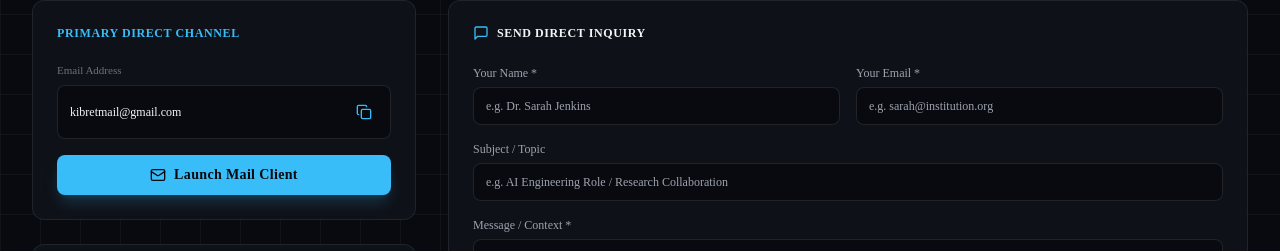
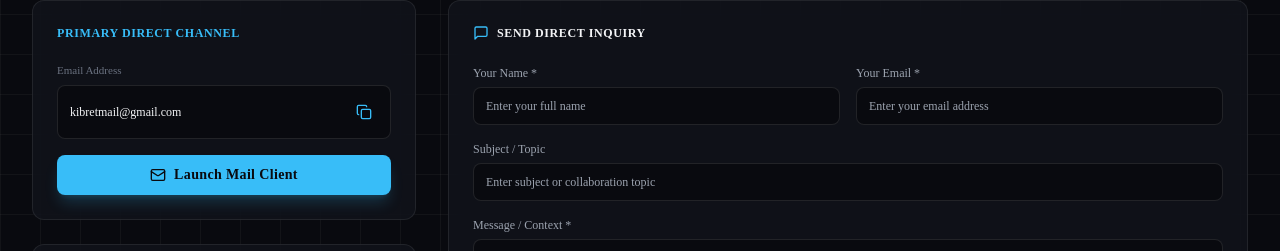
Before and after one commit to kibretmulugeta/kibret-mulugeta-portfolio, a Next.js app: page /contact in a window 1280 px wide. Shown: the part 306-557 px from the top of the page. Built offline with nearby package versions, Linux system fonts and the light colour scheme.

Commit message:
Verify 100% authentic data integrity across all profile, research, and project schemas

```diff
--- a/src/app/contact/page.jsx
+++ b/src/app/contact/page.jsx
@@ -139,7 +139,7 @@ export default function ContactPage() {
                         required
                         value={formData.name}
                         onChange={(e) => setFormData({ ...formData, name: e.target.value })}
-                        placeholder="e.g. Dr. Sarah Jenkins"
+                        placeholder="Enter your full name"
                         className="w-full px-3 py-2.5 rounded-lg bg-dark-bg border border-white/10 text-brand-text focus:outline-none focus:border-brand-cyan"
                       />
                     </div>
@@ -150,7 +150,7 @@ export default function ContactPage() {
                         required
                         value={formData.email}
                         onChange={(e) => setFormData({ ...formData, email: e.target.value })}
-                        placeholder="e.g. sarah@institution.org"
+                        placeholder="Enter your email address"
                         className="w-full px-3 py-2.5 rounded-lg bg-dark-bg border border-white/10 text-brand-text focus:outline-none focus:border-brand-cyan"
                       />
                     </div>
@@ -162,7 +162,7 @@ export default function ContactPage() {
                       type="text"
                       value={formData.subject}
                       onChange={(e) => setFormData({ ...formData, subject: e.target.value })}
-                      placeholder="e.g. AI Engineering Role / Research Collaboration"
+                      placeholder="Enter subject or collaboration topic"
                       className="w-full px-3 py-2.5 rounded-lg bg-dark-bg border border-white/10 text-brand-text focus:outline-none focus:border-brand-cyan"
                     />
                   </div>
```
